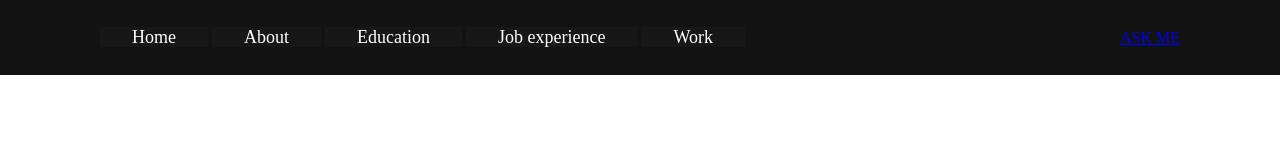
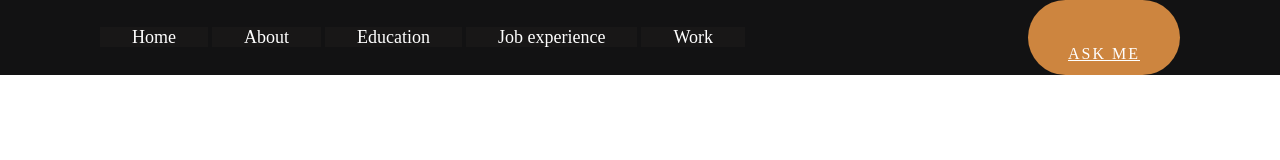
Before and after one commit to Beverlyfiona12/Beverlyfiona12.github.io, a plain HTML site: page index.html in a window 1280 px wide. Drawn offline with Linux system fonts and the light colour scheme.

Commit message:
Insterted a button and did CSS for it

```diff
--- a/style.css
+++ b/style.css
@@ -44,3 +44,21 @@ nav ul li a
     background-size: cover;
 
 } */
+.btn{
+    color: white;
+    font-size: 16px;
+    letter-spacing: 2px;
+    padding: 16px 40px;
+    border-radius: 500px;
+    display: inline block;
+    font-weight: 500;
+    transition: all .4s ease-in-out;
+    background-size: 152% 100%;
+    background: peru;
+
+}
+.btn:hover{
+    background: transparent;
+   border-color: peru;
+   color: peru;
+}
```
